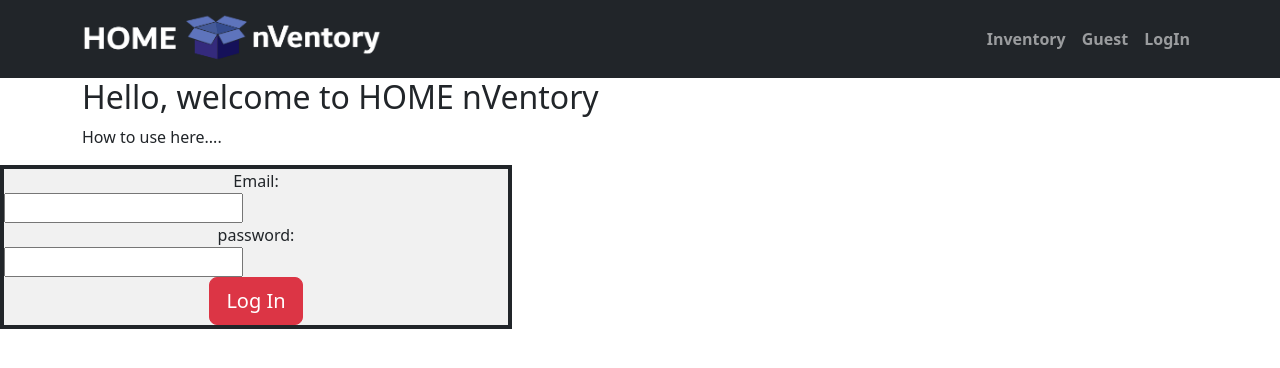
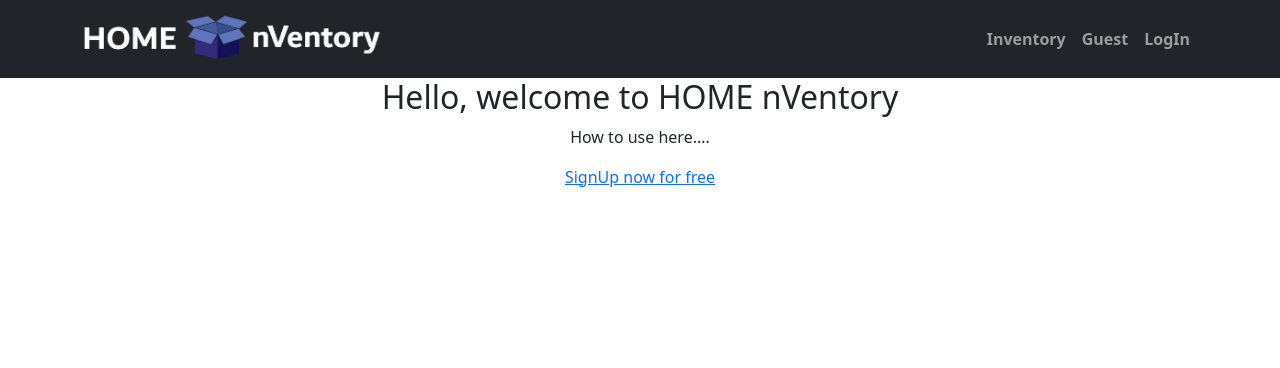
Before and after one commit to xkaikil/SAIT_FinalProject_HomeInventory, a React (Create React App) app: page / in a window 1280 px wide. Shown: the top 368 px of the page. Built offline with nearby package versions, Linux system fonts and the light colour scheme.

Commit message:
restructure links to signup and login

```diff
--- a/src/App.js
+++ b/src/App.js
@@ -2,8 +2,7 @@
 import "./App.css";
 
 import Navibar from "./Components/Navbar";
-import RegisUser from "./Components/Registration.component";
-import LogIn from "./Components/LogIn.component";
+
 import { BrowserRouter as Router, Route, Link, Routes } from "react-router-dom";
 
 // function App() {
@@ -30,20 +29,16 @@ import { BrowserRouter as Router, Route, Link, Routes } from "react-router-dom";
 
 const App = () => {
   return (
-    <div>
-    <Navibar/>
-    <Router>
+
+
+
       <div className="App">
         <div className="body">
-          <LogIn />
-          {/* <Routes>
-            <Route exact path="/" element={<RegisUser />} />
-            <Route path="/create-user" element={<RegisUser />} />
-          </Routes> */}
+        <Navibar/>
         </div>
       </div>
-    </Router>
-    </div>
+
+
   );
 };
 
--- a/src/Components/HomePage.js
+++ b/src/Components/HomePage.js
@@ -1,9 +1,15 @@
+import {
+    BrowserRouter as Router, Routes,
+    Route, Link
+  } from "react-router-dom";
+
 const HomePage = () => {
 
     return (
         <div>
         <h2>Hello, welcome to HOME nVentory</h2>
         <p>How to use here....</p>
+        <Link to="/signup">SignUp now for free</Link>
         </div>
     )
 }
--- a/src/Components/LogInPageMaster.js
+++ b/src/Components/LogInPageMaster.js
@@ -3,7 +3,7 @@ import "./StyleSignUpForm.css";
 import * as Yup from "yup";
 import { Formik, Form, Field, ErrorMessage } from "formik";
 import { FormGroup, Button } from "react-bootstrap";
-
+import {Link} from "react-router-dom";
 const LogInPageMaster = (props) => {
   const validationSchema = Yup.object().shape({
     email: Yup.string()
@@ -44,6 +44,7 @@ const LogInPageMaster = (props) => {
               {props.children}
             </Button>
           </div>
+          <Link to="/signup">New User?</Link>
         </Form>
       </Formik>
     </div>
--- a/src/Components/Navbar.js
+++ b/src/Components/Navbar.js
@@ -19,15 +19,15 @@ import Account from './Account-View';
 import headerImg from '../assets/header_dark.png';
 import Logout from "./Logout";
 import HomePage from "./HomePage";
-import LoginPage from './LoginPage';
-
+import SignUp from "./Registration.component";
+import LogIn from "./LogIn.component";
 
 class Navibar extends React.Component {
   constructor(props) {
     super();
     this.state = {
-      loggedIn : false,
-      user : 'Guest'
+      loggedIn: false,
+      user: 'Guest'
     };
   }
   render() {
@@ -101,8 +101,10 @@ class Navibar extends React.Component {
                       element={<HomePage />} />
 
                     <Route path="/login"
-                      element={<LoginPage />} />
+                      element={<LogIn />} />
 
+                    <Route path="/signup"
+                      element={<SignUp />} />
                   </Routes>
 
                 </div>
```
